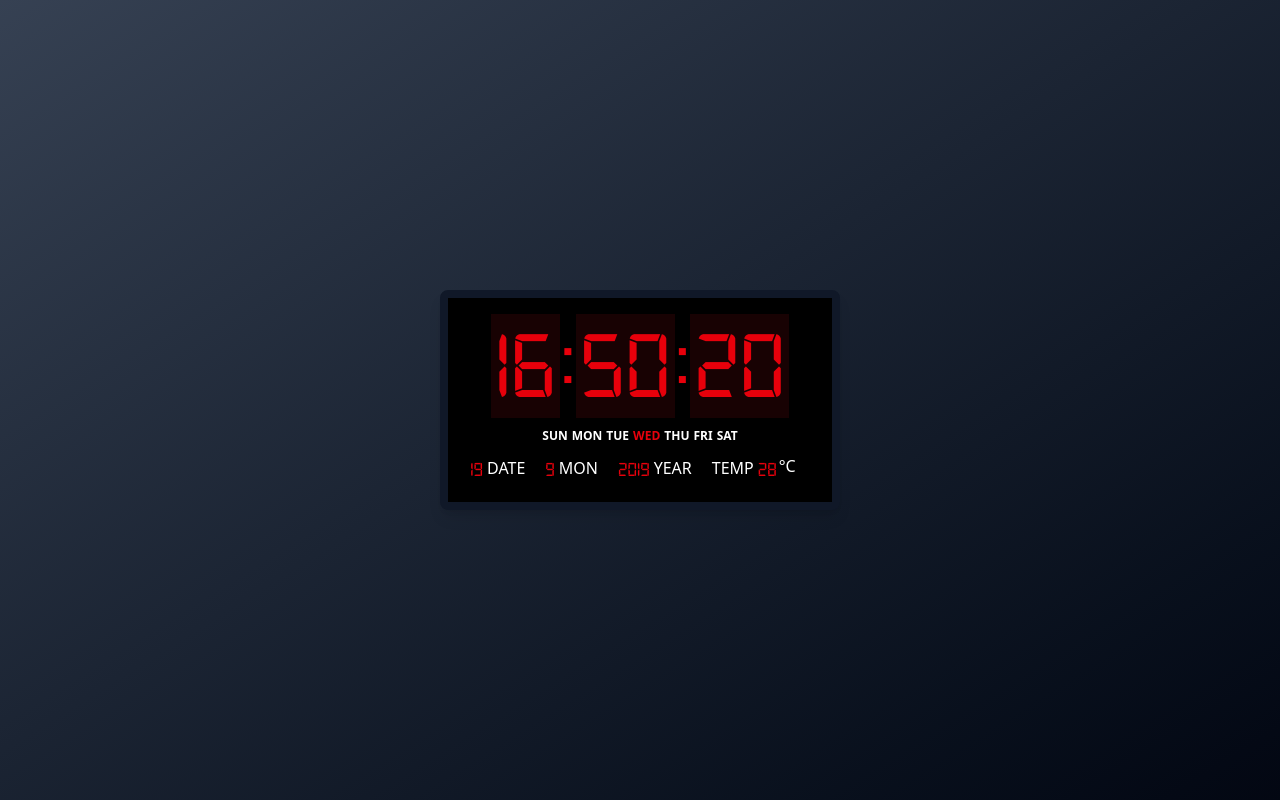
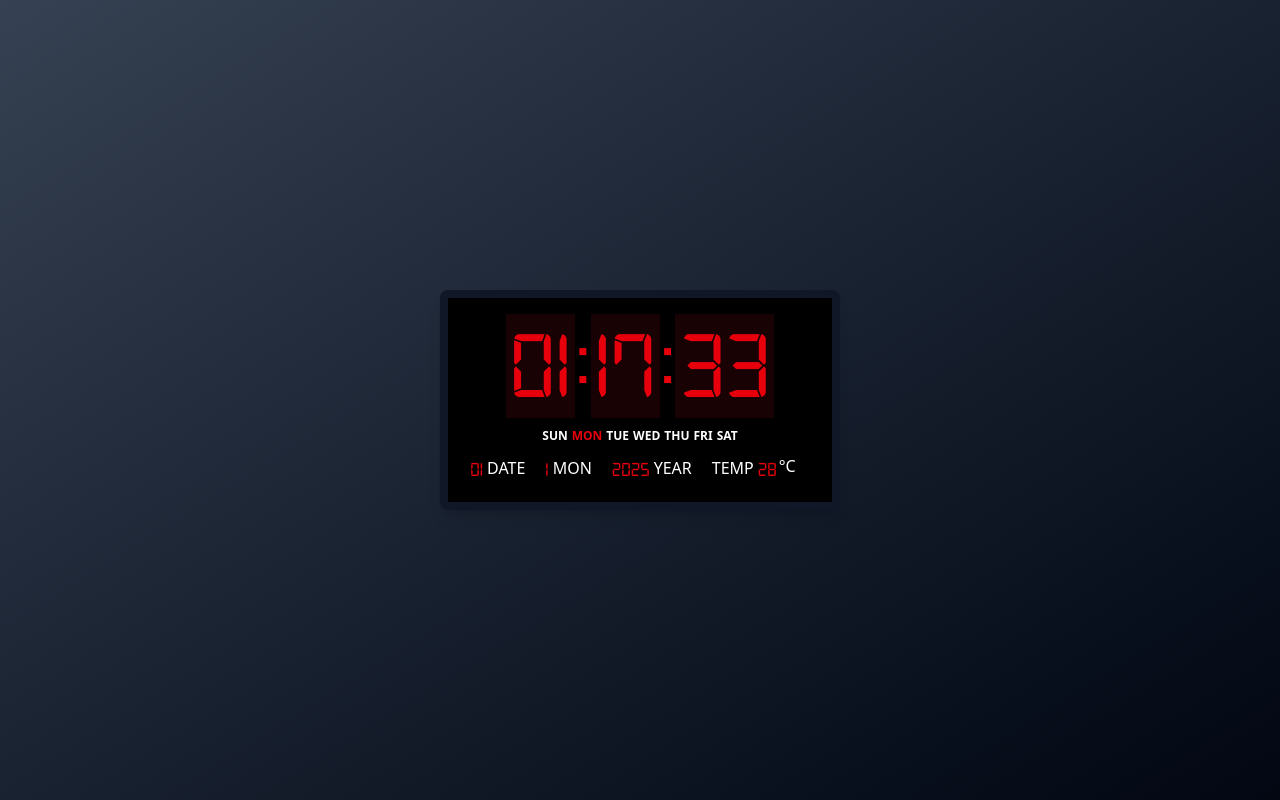
Before and after one commit to JoseLuisGit/dawn-code, a Vue app: page /digital-clock in a window 1280 px wide. Built offline with nearby package versions, Linux system fonts and the light colour scheme.

Commit message:
feat: enhance Digital Clock page with dynamic time and weekday display

```diff
--- a/src/pages/DigitalClockPage.vue
+++ b/src/pages/DigitalClockPage.vue
@@ -1,45 +1,60 @@
+<script setup lang="ts">
+import { ref } from 'vue'
+
+const date = ref(new Date())
+const days = ['SUN', 'MON', 'TUE', 'WED', 'THU', 'FRI', 'SAT']
+
+setInterval(() => {
+    date.value = new Date()
+}, 1000)
+
+const formatTime = (time: number) => {
+    return time < 10 ? `0${time}` : time
+}
+
+const isTodayWeekday = (weekday: string) => {
+    return weekday.toLowerCase() === date.value.toLocaleString('en-US', { weekday: 'short' }).toLowerCase()
+}
+</script>
+
 <template>
     <div class="bg-gradient-to-tl from-gray-950 to-gray-700 h-screen flex flex-col items-center justify-center w-full">
         <section
             class="border-8 border-gray-900 bg-black w-100 p-4 rounded-lg shadow-lg flex flex-col items-center justify-center">
             <div class="text-8xl font-digital text-red-600 pb-2 flex flex-row items-center justify-center">
                 <div class="bg-red-950/35 p-1">
-                    16
+                    {{ formatTime(date.getHours()) }}
                 </div>
                 <p>:</p>
                 <div class="bg-red-950/35 p-1">
-                    50
+                    {{ formatTime(date.getMinutes()) }}
                 </div>
                 <p>:</p>
                 <div class="bg-red-950/35 p-1">
-                    20
+                    {{ formatTime(date.getSeconds()) }}
                 </div>
             </div>
             <div class="text-xs text-white flex flex-row pb-2 font-semibold font-sans">
-                <p class="text-white p-0.5">SUN</p>
-                <p class="text-white p-0.5">MON</p>
-                <p class="text-white p-0.5">TUE</p>
-                <p class="text-red-600 p-0.5">WED</p>
-                <p class="text-white p-0.5">THU</p>
-                <p class="text-white p-0.5">FRI</p>
-                <p class="text-white p-0.5">SAT</p>
+                <p class="p-0.5" v-for="day of days" :class="isTodayWeekday(day) ? 'text-red-600' : 'text-white'">
+                    {{ day }}
+                </p>
             </div>
             <div class="text-md text-white flex flex-row item-center font-sans">
                 <div class="flex flex-row pr-4">
                     <p class="text-red-600 font-digital text-xl
-                    p-0.5">19</p>
+                    p-0.5">{{ formatTime(date.getDay()) }}</p>
                     <p class="text-white
                     p-0.5">DATE</p>
                 </div>
                 <div class="flex flex-row pr-4">
                     <p class="text-red-600 font-digital text-xl
-                    p-0.5">9</p>
+                    p-0.5">{{ date.getMonth() }}</p>
                     <p class="text-white
                     p-0.5">MON</p>
                 </div>
                 <div class="flex flex-row pr-4">
                     <p class="text-red-600 font-digital text-xl
-                    p-0.5">2019</p>
+                    p-0.5">{{ date.getFullYear() }}</p>
                     <p class="text-white
                     p-0.5">YEAR</p>
                 </div>
--- a/src/style.css
+++ b/src/style.css
@@ -1,6 +1,6 @@
 @font-face {
   font-family: "Digital";
-  src: url("../public/fonts/digital-7.ttf");
+  src: url("/fonts/digital-7.ttf");
   font-weight: normal;
   font-style: normal;
 }
```
